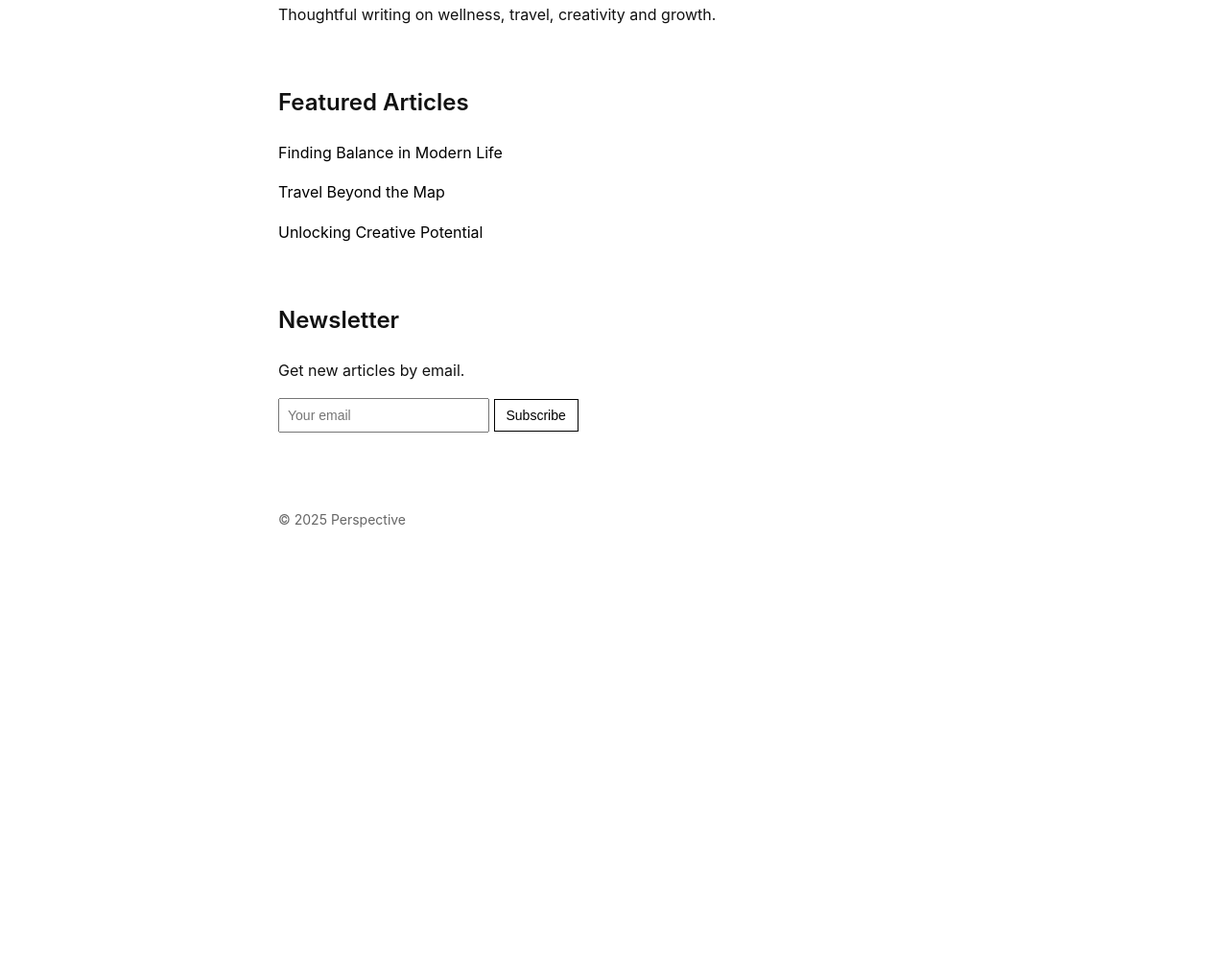
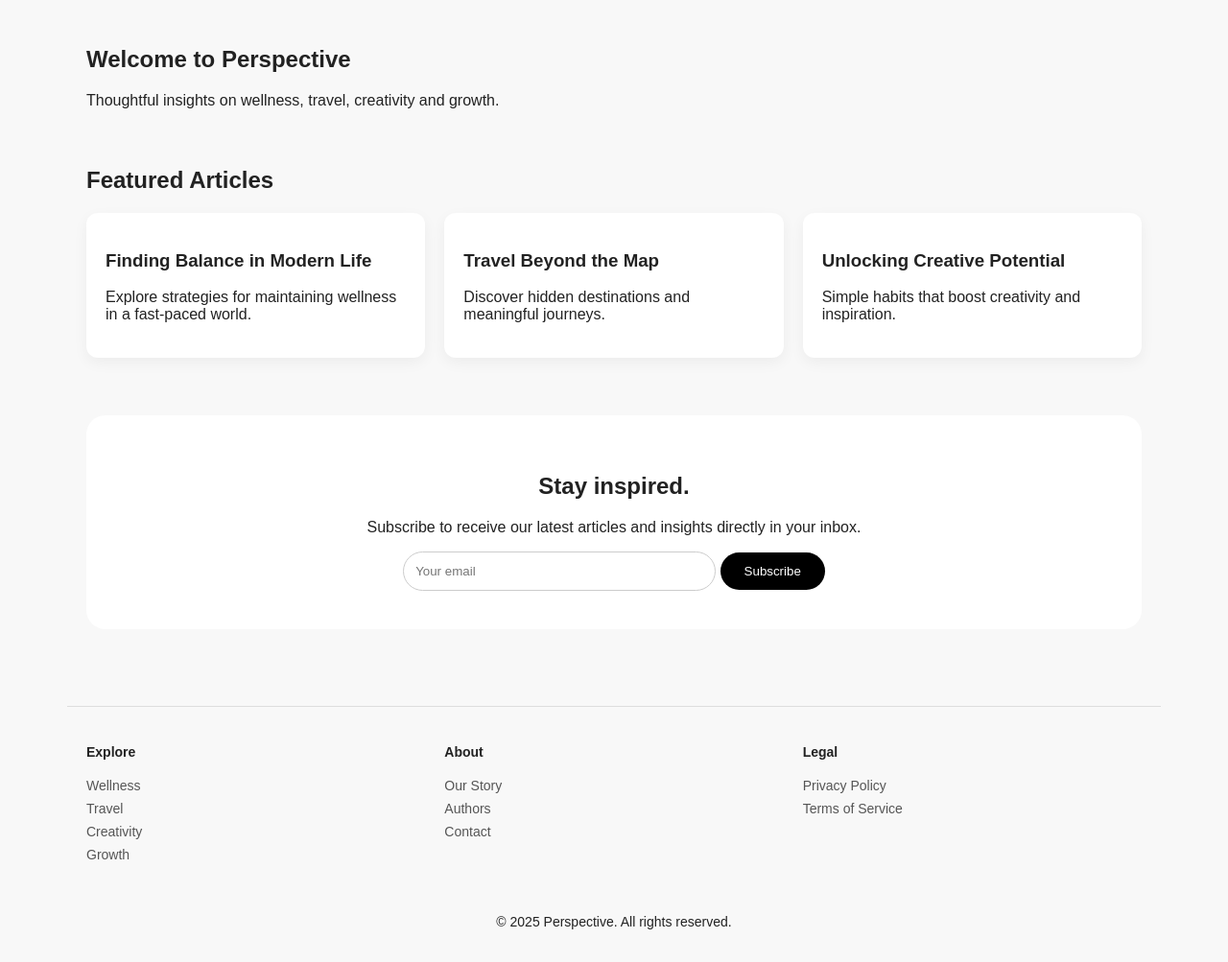
Before and after one commit to ussaengineering/webpage, a plain HTML site: page index.html in a window 1280 px wide. Shown: the part 110-1113 px from the top of the page at 96% size. Before the commit the page ends 800 px from the top, so only its background shows below. Drawn offline with Linux system fonts and the light colour scheme.

Commit message:
original html

```diff
--- a/index.html
+++ b/index.html
@@ -8,75 +8,174 @@
 
   <style>
     body {
-      margin: 40px auto;
-      max-width: 700px;
-      font-family: -apple-system, BlinkMacSystemFont, Arial, sans-serif;
-      line-height: 1.6;
-      padding: 0 20px;
-      color: #111;
+      margin: 0;
+      font-family: Arial, sans-serif;
+      background: #f8f8f8;
+      color: #222;
     }
 
-    h1, h2 {
-      font-weight: 600;
+    .container {
+      max-width: 1100px;
+      margin: auto;
+      padding: 20px;
     }
 
-    a {
-      color: black;
-      text-decoration: none;
+    header {
+      padding: 20px 0;
+      border-bottom: 1px solid #ddd;
     }
 
-    a:hover {
-      text-decoration: underline;
+    header h1 {
+      margin: 0;
     }
 
     section {
       margin: 60px 0;
     }
 
-    input {
-      padding: 8px;
-      font-size: 14px;
-      width: 200px;
+    h2 {
+      margin-bottom: 20px;
+    }
+
+    .grid {
+      display: grid;
+      grid-template-columns: repeat(auto-fit, minmax(250px, 1fr));
+      gap: 20px;
+    }
+
+    .card {
+      background: white;
+      padding: 20px;
+      border-radius: 12px;
+      box-shadow: 0 5px 15px rgba(0,0,0,0.05);
+    }
+
+    .newsletter {
+      background: white;
+      padding: 40px;
+      text-align: center;
+      border-radius: 20px;
+    }
+
+    input[type="email"] {
+      padding: 12px;
+      width: 60%;
+      max-width: 300px;
+      border-radius: 30px;
+      border: 1px solid #ccc;
     }
 
     button {
-      padding: 8px 12px;
-      font-size: 14px;
-      border: 1px solid black;
-      background: white;
+      padding: 12px 25px;
+      border-radius: 30px;
+      border: none;
+      background: black;
+      color: white;
       cursor: pointer;
     }
 
     footer {
       margin-top: 80px;
+      padding: 40px 0;
+      border-top: 1px solid #ddd;
       font-size: 14px;
-      color: #666;
+    }
+
+    footer ul {
+      list-style: none;
+      padding: 0;
+    }
+
+    footer li {
+      margin-bottom: 8px;
+    }
+
+    footer a {
+      text-decoration: none;
+      color: #555;
     }
   </style>
 </head>
 
 <body>
 
+<header class="container">
   <h1>Perspective</h1>
-<p>Thoughtful writing on wellness, travel, creativity and growth.</p>
+</header>
 
+<main class="container">
+
+  <!-- Hero Section -->
   <section>
+    <h2>Welcome to Perspective</h2>
+    <p>Thoughtful insights on wellness, travel, creativity and growth.</p>
+  </section>
+
+  <!-- Featured Articles -->
+  <section id="articles">
     <h2>Featured Articles</h2>
 
-  <p><a href="#">Finding Balance in Modern Life</a></p>
-  <p><a href="#">Travel Beyond the Map</a></p>
-  <p><a href="#">Unlocking Creative Potential</a></p>
+    <div class="grid">
+      <div class="card">
+        <h3>Finding Balance in Modern Life</h3>
+        <p>Explore strategies for maintaining wellness in a fast-paced world.</p>
+      </div>
+
+      <div class="card">
+        <h3>Travel Beyond the Map</h3>
+        <p>Discover hidden destinations and meaningful journeys.</p>
+      </div>
+
+      <div class="card">
+        <h3>Unlocking Creative Potential</h3>
+        <p>Simple habits that boost creativity and inspiration.</p>
+      </div>
+    </div>
   </section>
 
-<section>
-  <h2>Newsletter</h2>
-  <p>Get new articles by email.</p>
+  <!-- Newsletter -->
+  <section class="newsletter">
+    <h2>Stay inspired.</h2>
+    <p>Subscribe to receive our latest articles and insights directly in your inbox.</p>
     <input type="email" placeholder="Your email">
     <button>Subscribe</button>
   </section>
 
-<footer>
-  <p>© 2025 Perspective</p>
+</main>
+
+<footer class="container">
+  <div class="grid">
+    <div>
+      <h4>Explore</h4>
+      <ul>
+        <li><a href="#">Wellness</a></li>
+        <li><a href="#">Travel</a></li>
+        <li><a href="#">Creativity</a></li>
+        <li><a href="#">Growth</a></li>
+      </ul>
+    </div>
+
+    <div>
+      <h4>About</h4>
+      <ul>
+        <li><a href="#">Our Story</a></li>
+        <li><a href="#">Authors</a></li>
+        <li><a href="#">Contact</a></li>
+      </ul>
+    </div>
+
+    <div>
+      <h4>Legal</h4>
+      <ul>
+        <li><a href="#">Privacy Policy</a></li>
+        <li><a href="#">Terms of Service</a></li>
+      </ul>
+    </div>
+  </div>
+
+  <p style="text-align:center; margin-top:40px;">
+    © 2025 Perspective. All rights reserved.
+  </p>
 </footer>
 
 </body>
```
Lines whose indentation alone changed are shown as unchanged.
